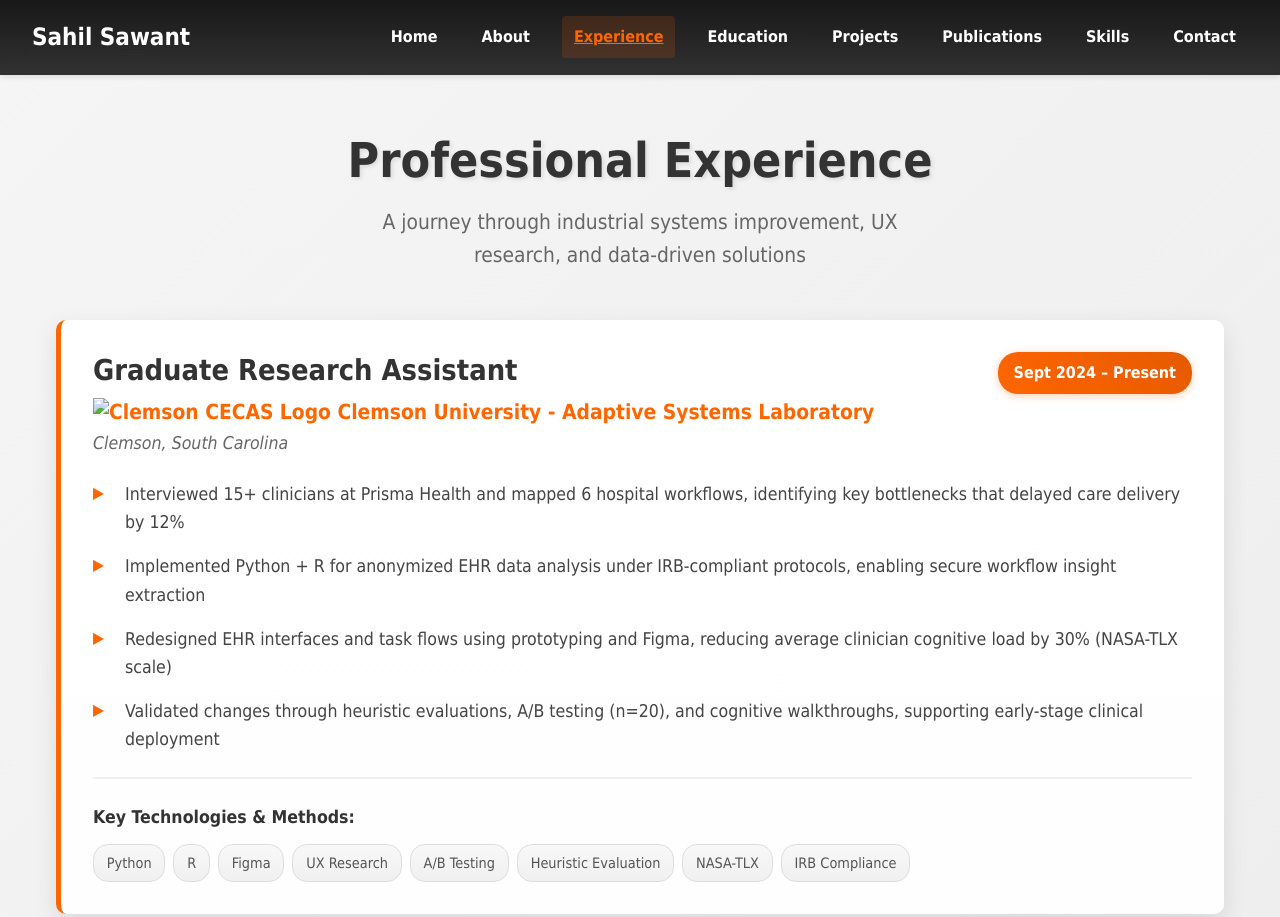
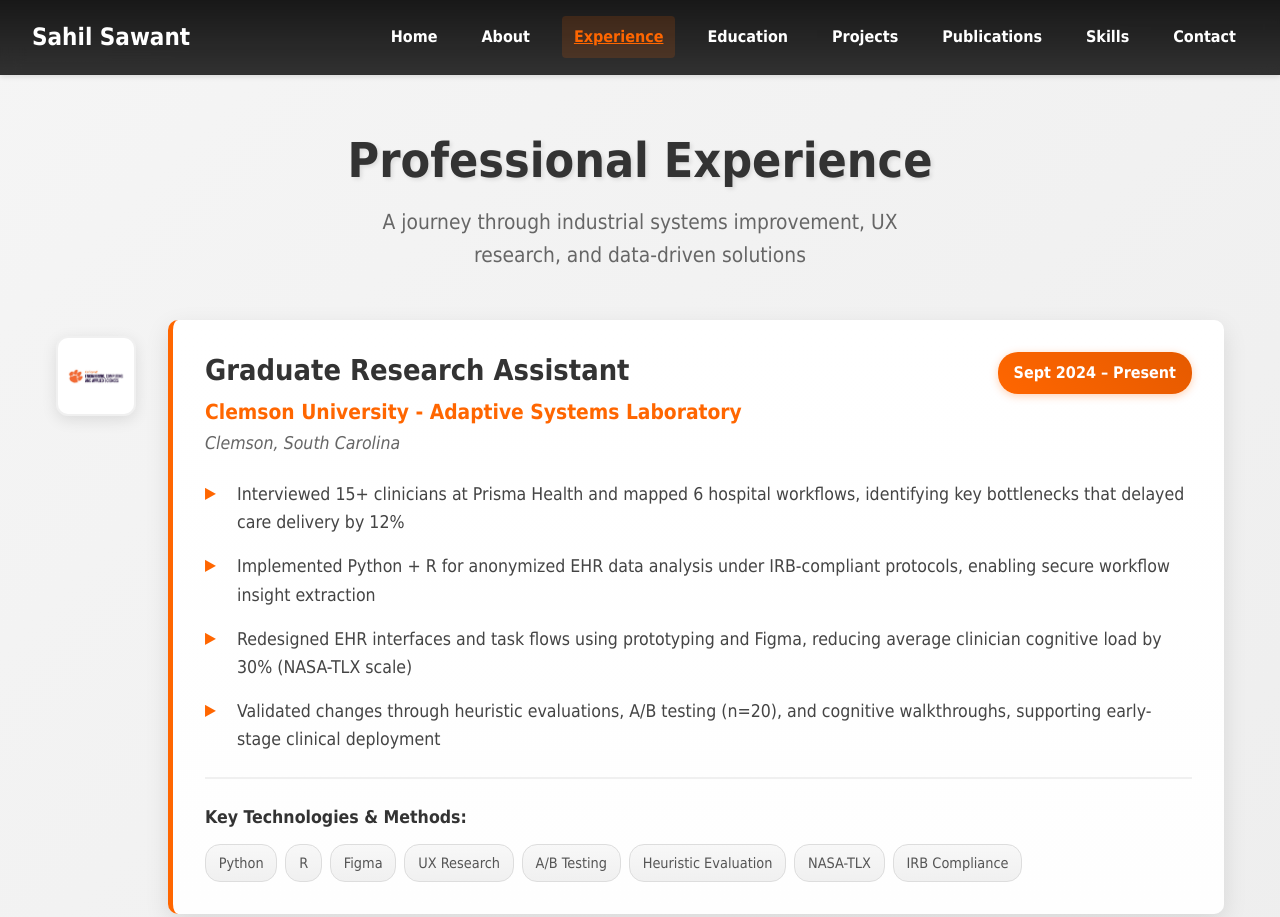
Before and after one commit to srsawan/portfolio, a plain HTML site: page experience.html in a window 1280 px wide. Shown: the top 917 px of the page. Drawn offline with Linux system fonts and the light colour scheme.

Commit message:
Update experience.html

```diff
--- a/experience.html
+++ b/experience.html
@@ -154,11 +154,73 @@
       margin: 0 auto;
     }
 
-    /* Experience Cards with enhanced compatibility */
-    .experience-section {
-      margin-bottom: 3rem;
+    /* Experience Items with External Logos */
+    .experience-item {
+      display: -webkit-box;
+      display: -ms-flexbox;
+      display: flex;
+      -webkit-box-align: start;
+      -ms-flex-align: start;
+      align-items: flex-start;
+      gap: 2rem;
+      margin-bottom: 2rem;
+      width: 100%;
     }
 
+    .company-logo-container {
+      -webkit-flex-shrink: 0;
+      -ms-flex-negative: 0;
+      flex-shrink: 0;
+      width: 80px;
+      height: 80px;
+      display: -webkit-box;
+      display: -ms-flexbox;
+      display: flex;
+      -webkit-box-align: center;
+      -ms-flex-align: center;
+      align-items: center;
+      -webkit-box-pack: center;
+      -ms-flex-pack: center;
+      justify-content: center;
+      background: white;
+      border-radius: 12px;
+      padding: 0.5rem;
+      -webkit-box-shadow: 0 4px 15px rgba(0, 0, 0, 0.1);
+      box-shadow: 0 4px 15px rgba(0, 0, 0, 0.1);
+      border: 2px solid #f0f0f0;
+      -webkit-transition: all 0.3s ease;
+      -o-transition: all 0.3s ease;
+      transition: all 0.3s ease;
+      position: relative;
+      top: 1rem;
+    }
+
+    .company-logo-container:hover {
+      -webkit-transform: translateY(-3px);
+      -ms-transform: translateY(-3px);
+      transform: translateY(-3px);
+      -webkit-box-shadow: 0 8px 25px rgba(255, 102, 0, 0.15);
+      box-shadow: 0 8px 25px rgba(255, 102, 0, 0.15);
+      border-color: #ff6600;
+    }
+
+    .external-company-logo {
+      width: 100%;
+      height: 100%;
+      object-fit: contain;
+      border-radius: 6px;
+      -webkit-transition: all 0.3s ease;
+      -o-transition: all 0.3s ease;
+      transition: all 0.3s ease;
+    }
+
+    .external-company-logo:hover {
+      -webkit-transform: scale(1.05);
+      -ms-transform: scale(1.05);
+      transform: scale(1.05);
+    }
+
+    /* Adjust experience card for new layout */
     .experience-card {
       background: white;
       background: -webkit-linear-gradient(white, #fefefe);
@@ -166,7 +228,6 @@
       background: linear-gradient(white, #fefefe);
       border-radius: 10px;
       padding: 2rem;
-      margin-bottom: 2rem;
       -webkit-box-shadow: 0 8px 25px rgba(0, 0, 0, 0.1);
       box-shadow: 0 8px 25px rgba(0, 0, 0, 0.1);
       -webkit-transition: all 0.3s ease;
@@ -176,6 +237,9 @@
       position: relative;
       overflow: hidden;
       width: 100%;
+      -webkit-box-flex: 1;
+      -ms-flex: 1;
+      flex: 1;
     }
 
     .experience-card:hover {
@@ -385,26 +449,26 @@
       }
     }
 
-    .experience-card {
+    .experience-item {
       -webkit-animation: fadeInUp 0.6s ease-out;
       animation: fadeInUp 0.6s ease-out;
       -webkit-animation-fill-mode: both;
       animation-fill-mode: both;
     }
 
-    .experience-card:nth-child(2) {
+    .experience-item:nth-child(1) {
       -webkit-animation-delay: 0.1s;
       animation-delay: 0.1s;
     }
-    .experience-card:nth-child(3) {
+    .experience-item:nth-child(2) {
       -webkit-animation-delay: 0.2s;
       animation-delay: 0.2s;
     }
-    .experience-card:nth-child(4) {
+    .experience-item:nth-child(3) {
       -webkit-animation-delay: 0.3s;
       animation-delay: 0.3s;
     }
-    .experience-card:nth-child(5) {
+    .experience-item:nth-child(4) {
       -webkit-animation-delay: 0.4s;
       animation-delay: 0.4s;
     }
@@ -572,9 +636,15 @@
         padding-top: 180px;
       }
 
+      .company-logo-container {
+        width: 45px;
+        height: 45px;
+        padding: 0.3rem;
+      }
+
       .experience-card {
         padding: 0.8rem;
-        margin-bottom: 1rem;
+        margin-bottom: 0;
       }
 
       .achievements li {
@@ -701,14 +771,15 @@
 
       <section class="experience-section" aria-label="Work experience timeline">
         <!-- Graduate Research Assistant -->
+        <div class="experience-item">
+          <div class="company-logo-container">
+            <img src="images/CECAS-logo.jpeg" alt="Clemson CECAS Logo" class="external-company-logo" onerror="this.style.display='none'">
+          </div>
           <article class="experience-card" tabindex="0">
             <header class="experience-header">
               <div class="job-info">
                 <h3>Graduate Research Assistant</h3>
-              <h4 class="company-with-logo">
-                <img src="images/clemson-cecas.png" alt="Clemson CECAS Logo" class="company-logo">
-                Clemson University - Adaptive Systems Laboratory
-              </h4>
+                <h4>Clemson University - Adaptive Systems Laboratory</h4>
                 <div class="location">Clemson, South Carolina</div>
               </div>
               <div class="job-period">Sept 2024 – Present</div>
@@ -733,16 +804,18 @@
             </div>
           </div>
         </article>
+        </div>
 
         <!-- Manufacturing and Quality Engineer -->
+        <div class="experience-item">
+          <div class="company-logo-container">
+            <img src="images/tritorc.png" alt="Tritorc Logo" class="external-company-logo" onerror="this.style.display='none'">
+          </div>
           <article class="experience-card" tabindex="0">
             <header class="experience-header">
               <div class="job-info">
                 <h3>Manufacturing and Quality Engineer</h3>
-              <h4 class="company-with-logo">
-                <img src="images/tritorc.png" alt="Tritorc Logo" class="company-logo">
-                Tritorc Equipments Pvt Ltd
-              </h4>
+                <h4>Tritorc Equipments Pvt Ltd</h4>
                 <div class="location">Mumbai, India</div>
               </div>
               <div class="job-period">Jan 2024 – June 2024</div>
@@ -766,8 +839,13 @@
             </div>
           </div>
         </article>
+        </div>
 
         <!-- UX Intern -->
+        <div class="experience-item">
+          <div class="company-logo-container">
+            <img src="images/brainheaters_logo.jpeg" alt="Brainheaters Logo" class="external-company-logo" onerror="this.style.display='none'">
+          </div>
           <article class="experience-card" tabindex="0">
             <header class="experience-header">
               <div class="job-info">
@@ -798,8 +876,13 @@
             </div>
           </div>
         </article>
+        </div>
 
         <!-- Data Scientist Intern -->
+        <div class="experience-item">
+          <div class="company-logo-container">
+            <img src="images/images.png" alt="Devtown Logo" class="external-company-logo" onerror="this.style.display='none'">
+          </div>
           <article class="experience-card" tabindex="0">
             <header class="experience-header">
               <div class="job-info">
@@ -830,6 +913,7 @@
             </div>
           </div>
         </article>
+        </div>
       </section>
     </div>
   </main>
```
Lines whose indentation alone changed are shown as unchanged.
